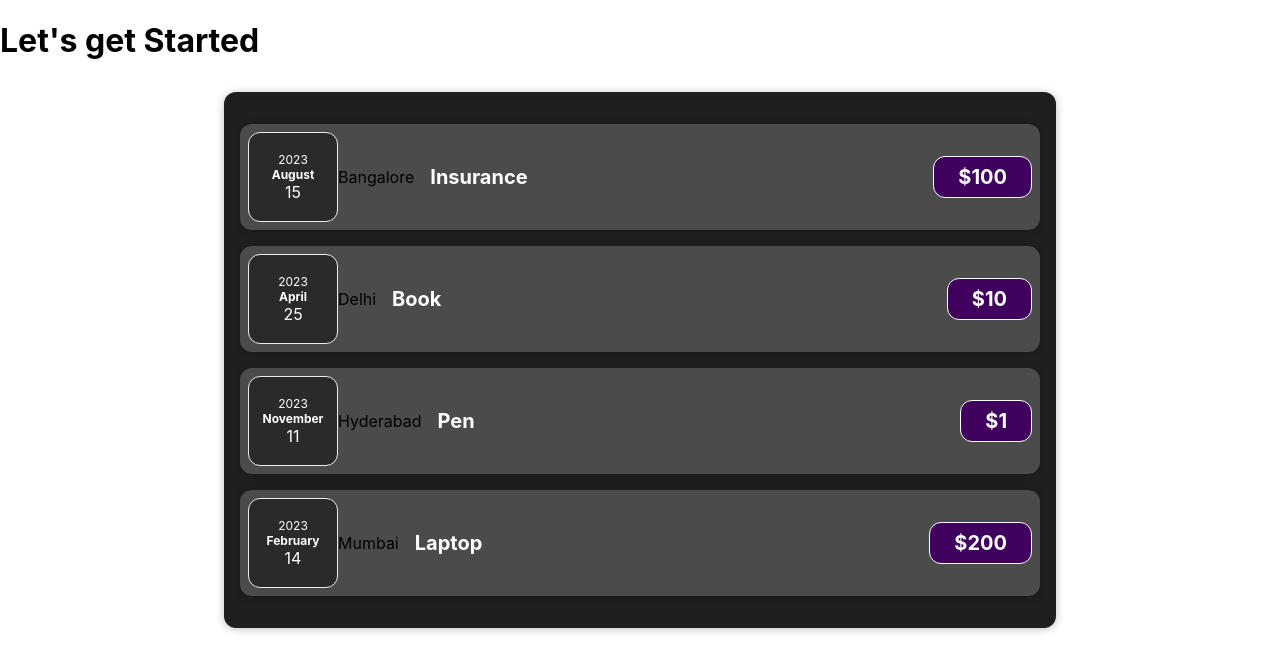
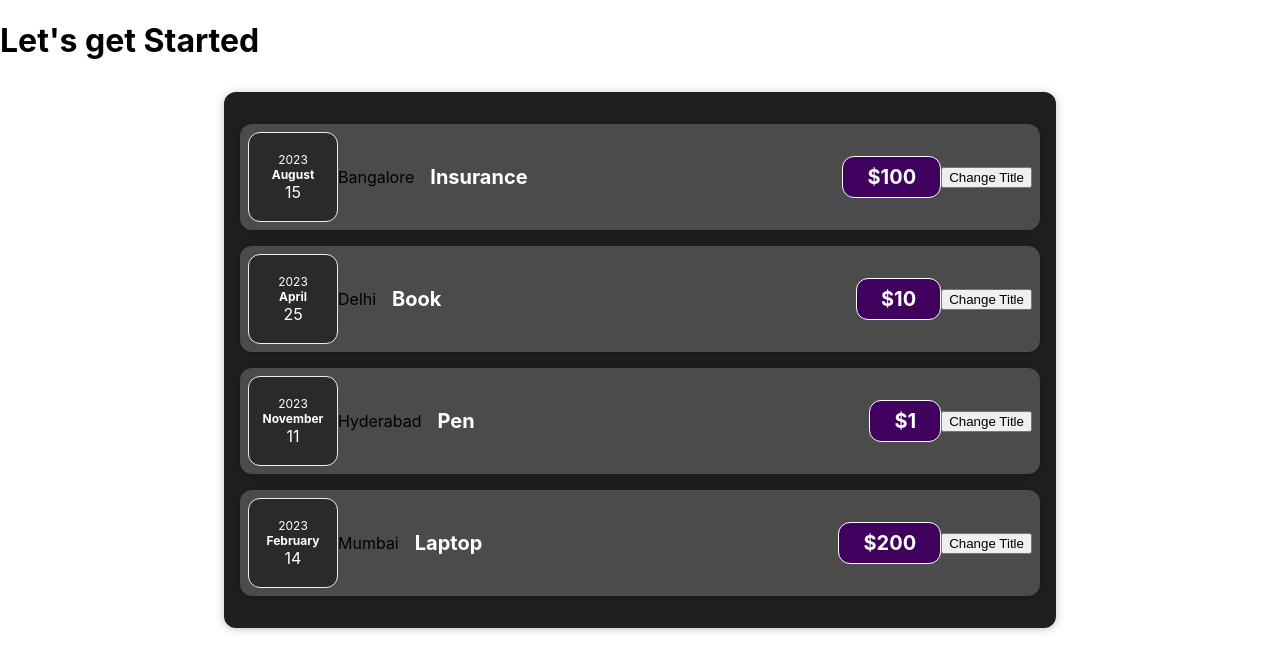
Before and after one commit to AbhayPatil-005/ReactJS-miniProjects, a React (Vite) app in the folder 01_myFirstComponent/: page / in a window 1280 px wide. Shown: the top 672 px of the page. Built offline with nearby package versions, Linux system fonts and the light colour scheme.

Commit message:
Added event listener to button to experiment in react

```diff
--- a/01_myFirstComponent/src/Components/Expenses/ExpenseItems.jsx
+++ b/01_myFirstComponent/src/Components/Expenses/ExpenseItems.jsx
@@ -4,6 +4,9 @@ import './ExpenseItem.css'
 import Card from '../UI/Card'
 
 function ExpenseItem(props) {
+  const buttonHandler = ()=>{
+    console.log('Button clicked')
+  }
   return (
     <>
     <Card className='expense-item'>
@@ -17,7 +20,7 @@ function ExpenseItem(props) {
         <h2 className='expense-item__h2'>{props.title}</h2>
         <div className='expense-item__price'>${props.price}</div>
       </div>
-
+      <button onClick={buttonHandler}>Change Title</button>
     </Card>
     </>
   )
```
